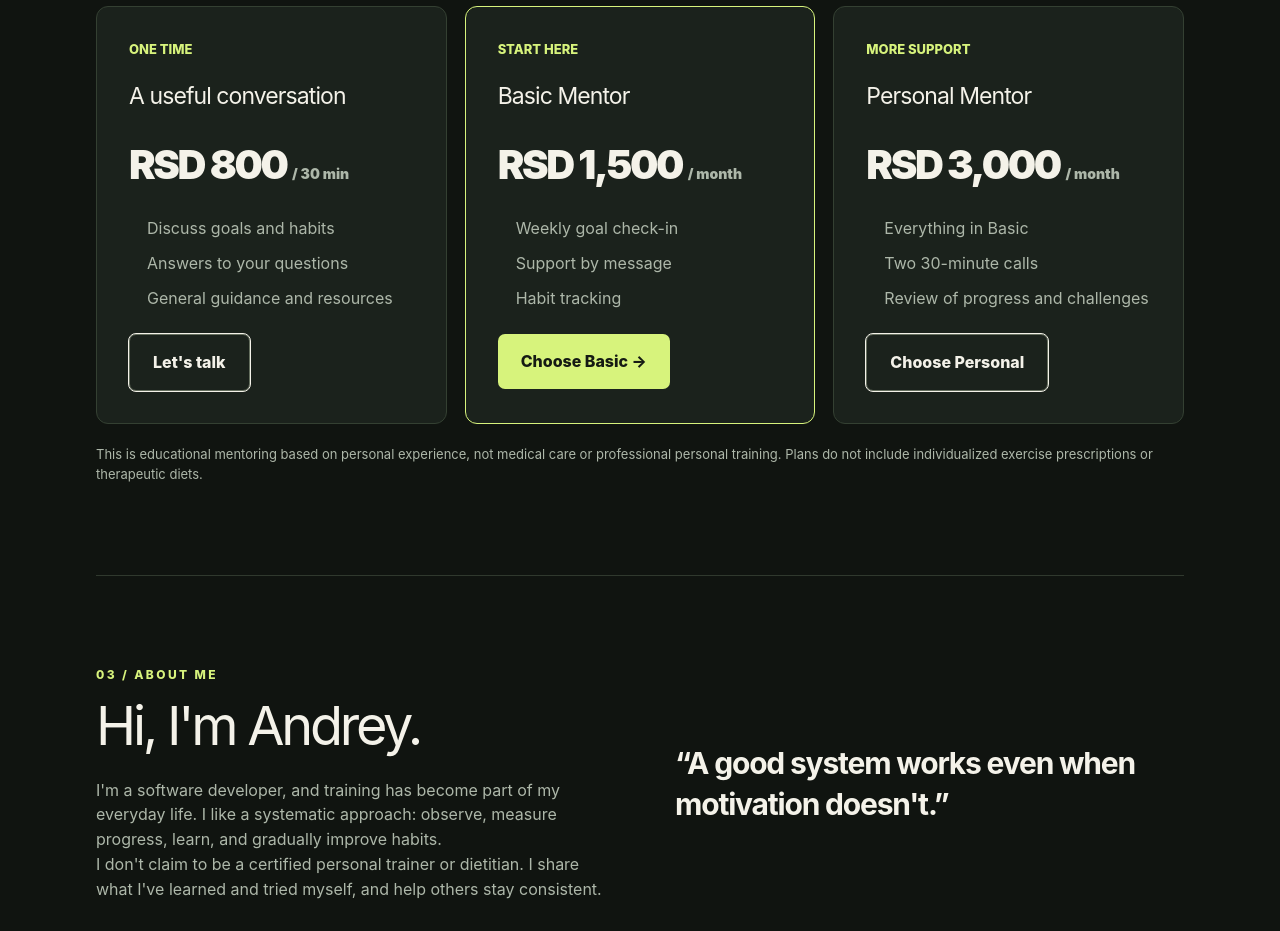
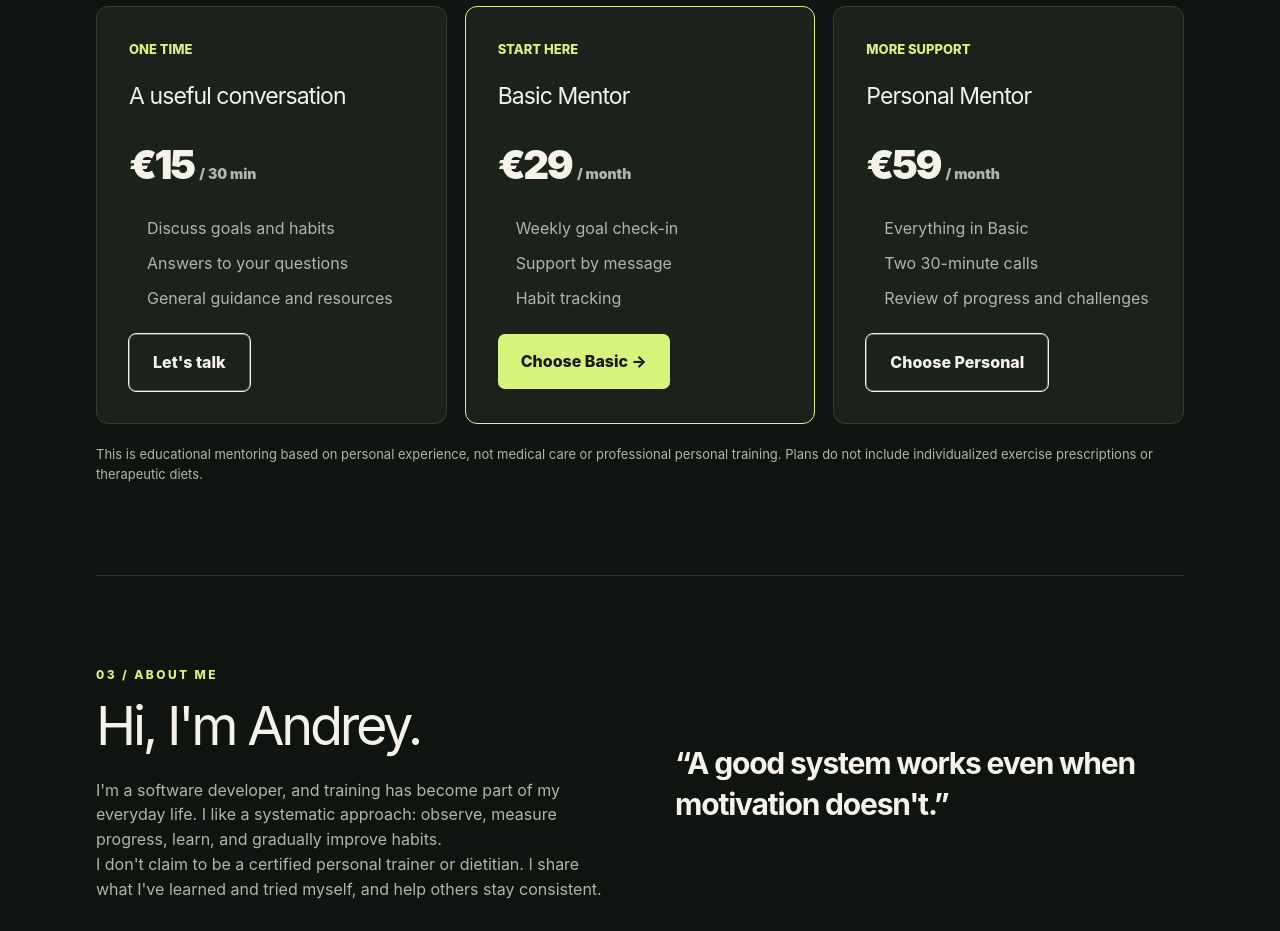
Before and after one commit to AndreyChursin/ac-fitness, a Next.js app: page /en in a window 1280 px wide. Shown: the part 1900-2831 px from the top of the page. Built offline with nearby package versions, Linux system fonts and the light colour scheme; no server answers.

Commit message:
Set balanced EUR and USDT prices

```diff
--- a/src/i18n/plans.ts
+++ b/src/i18n/plans.ts
@@ -1,16 +1,16 @@
 import { intlLocales, type Locale } from "./config";
 
 export const plans = [
-  { price: 800, featured: false },
-  { price: 1500, featured: true },
-  { price: 3000, featured: false },
+  { price: 15, usdtPrice: 15, featured: false },
+  { price: 29, usdtPrice: 30, featured: true },
+  { price: 59, usdtPrice: 60, featured: false },
 ] as const;
 
 export function formatPrice(price: number, locale: Locale) {
   return new Intl.NumberFormat(intlLocales[locale], {
     style: "currency",
-    currency: "RSD",
-    currencyDisplay: "code",
+    currency: "EUR",
+    currencyDisplay: "symbol",
     maximumFractionDigits: 0,
   }).format(price);
 }
```
